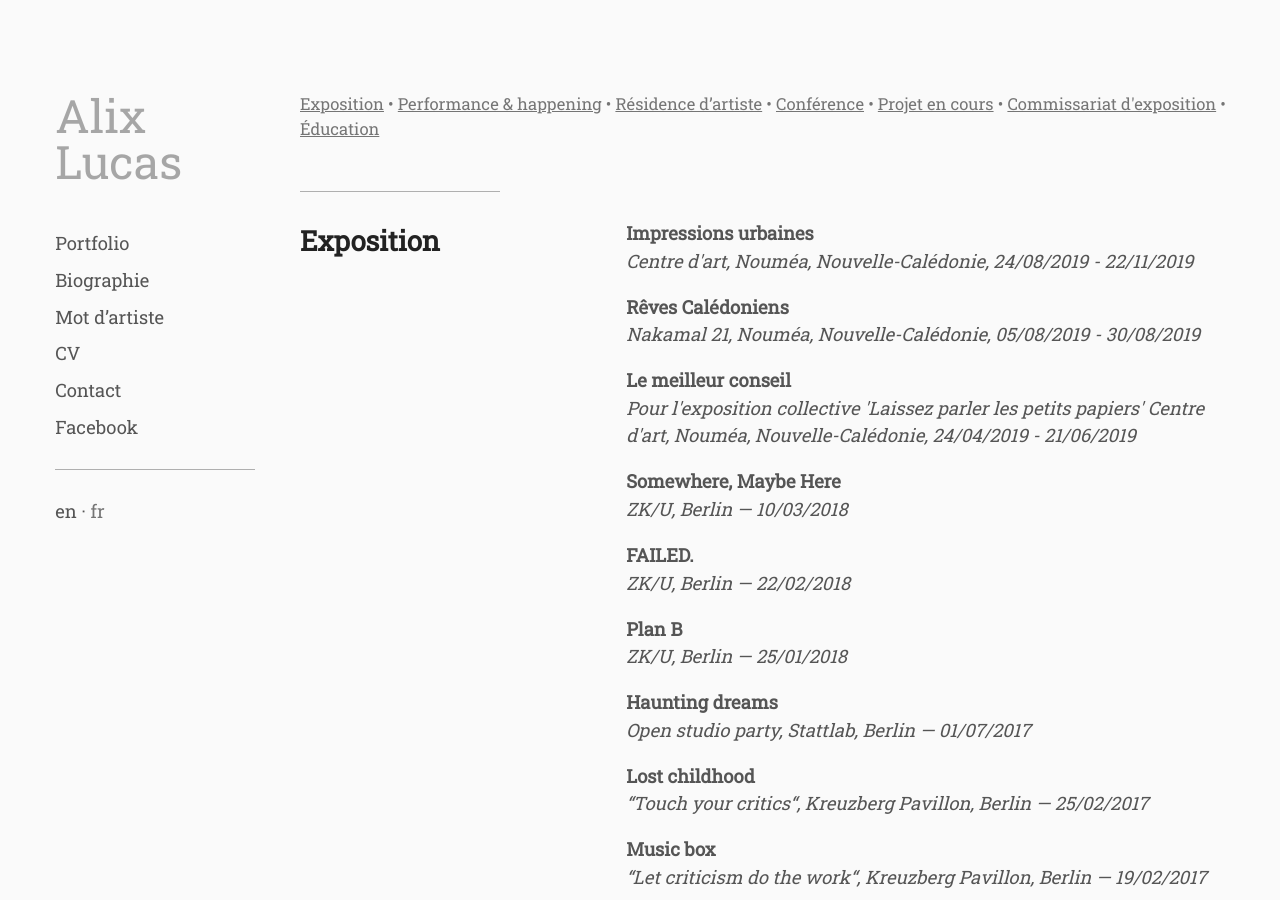
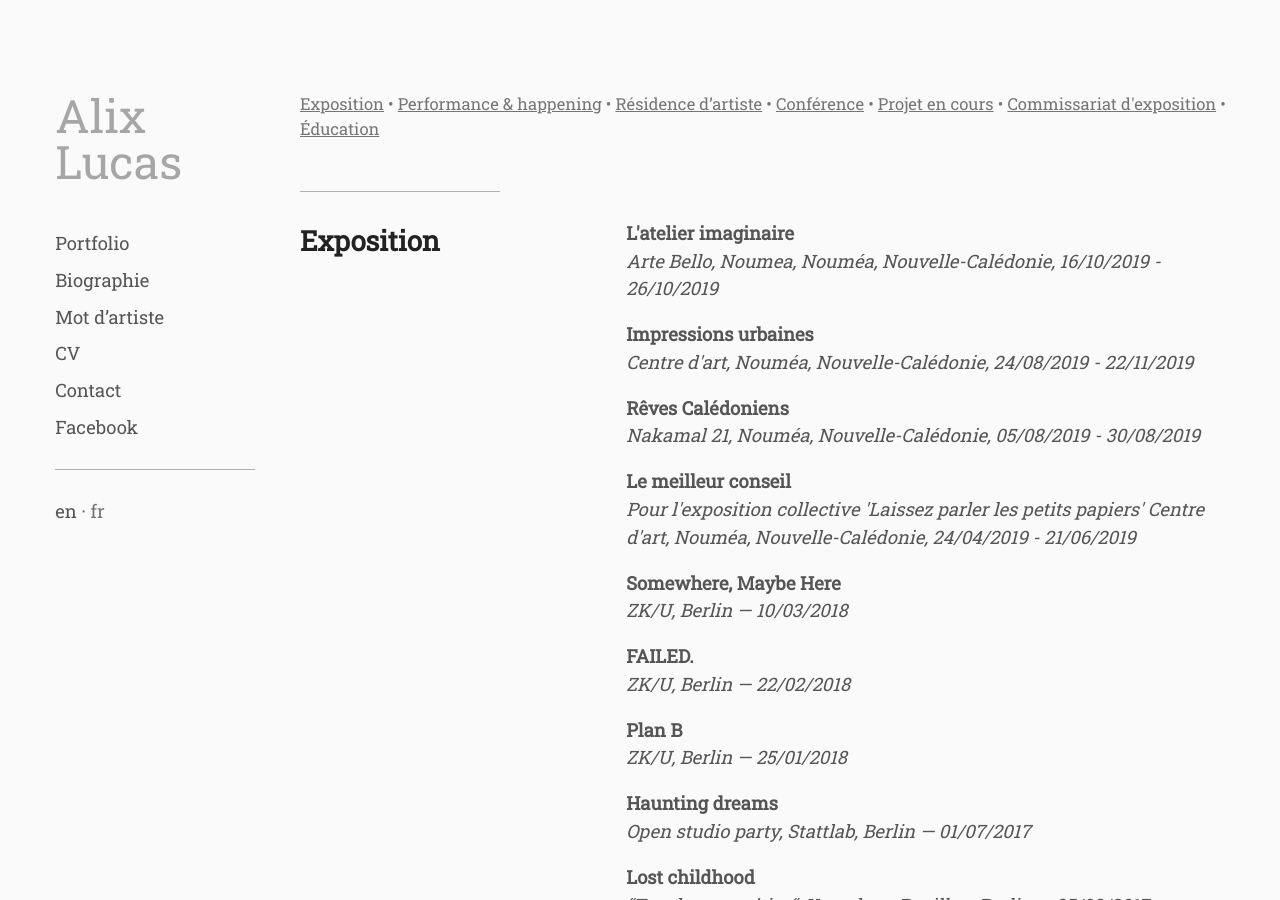
Before and after one commit to whyalix/alixlucas, a Jekyll site: the page built from pages/fr/resume.html, in a window 1280 px wide and 900 px high. Built offline with Jekyll 4.4.1, drawn with Linux system fonts in a browser that asks for light colours.

Commit message:
Update exhibitions.yml

```diff
--- a/_data/fr/exhibitions.yml
+++ b/_data/fr/exhibitions.yml
@@ -1,3 +1,6 @@
+- primary: "L'atelier imaginaire"
+  secondary: Arte Bello, Noumea, Nouméa, Nouvelle-Calédonie, 16/10/2019 - 26/10/2019
+
 - primary: "Impressions urbaines"
   secondary: Centre d'art, Nouméa, Nouvelle-Calédonie, 24/08/2019 - 22/11/2019
 
```
